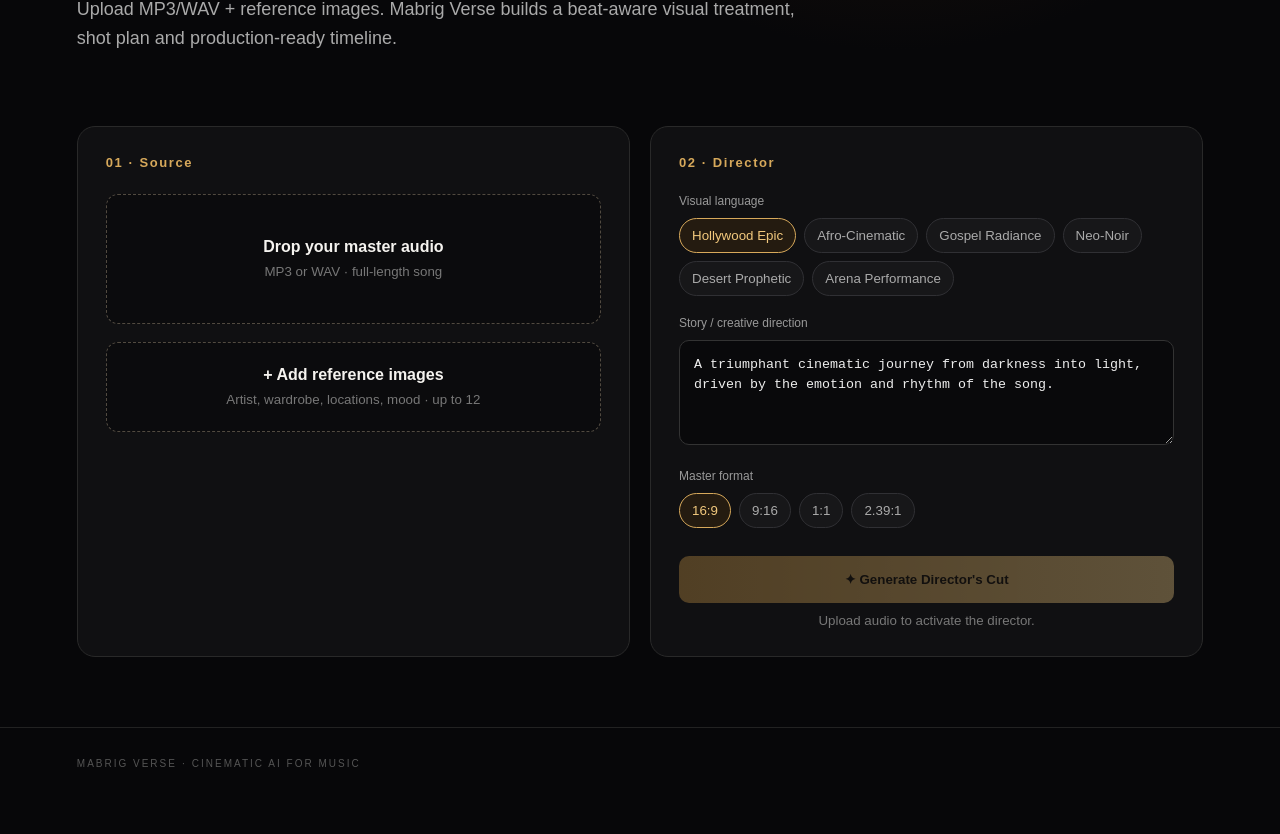
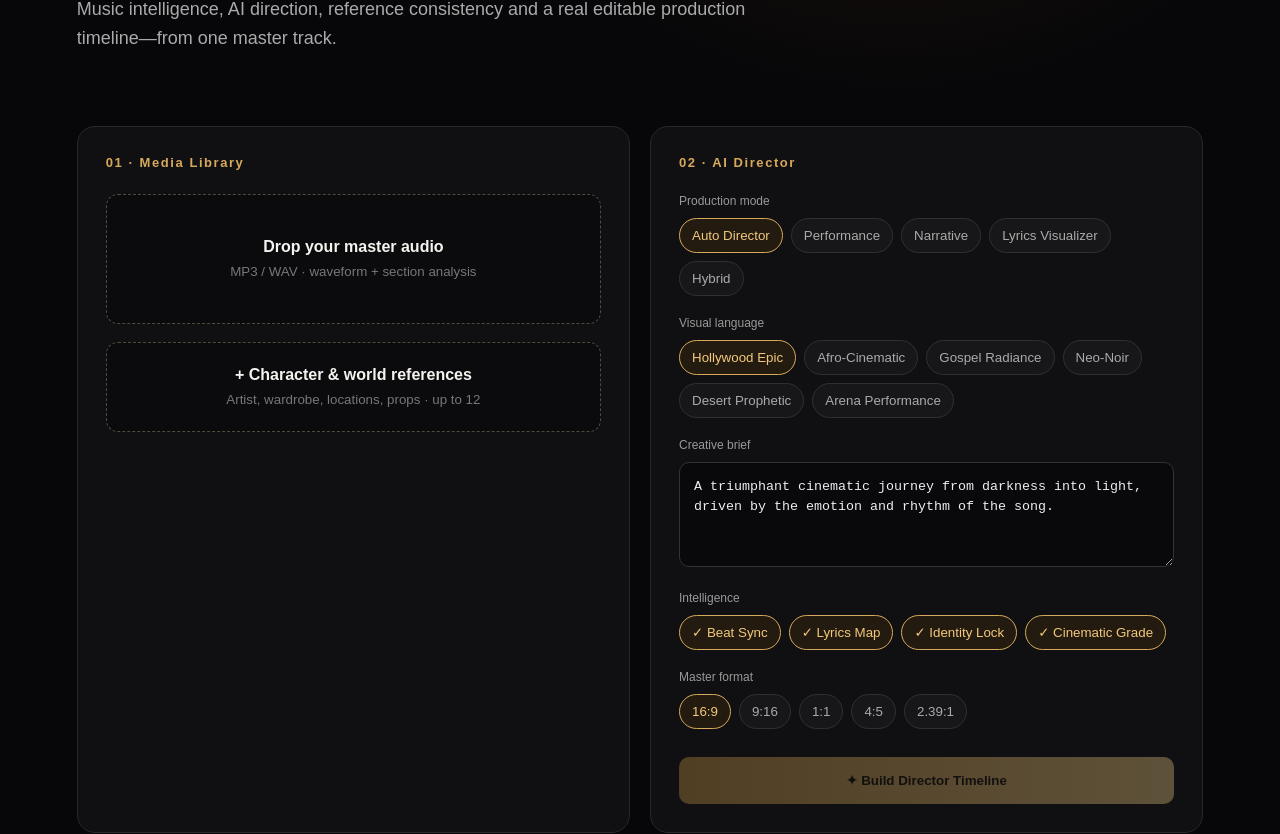
Before and after one commit to mabrig1/Mabrig-Verse, a Next.js app: page / in a window 1280 px wide. Shown: the part 398-1232 px from the top of the page. Before the commit the page ends 1197 px from the top, so only its background shows below. Built offline with nearby package versions, Linux system fonts and the light colour scheme.

Commit message:
feat: add competitive AI music video studio controls

```diff
--- a/app/page.tsx
+++ b/app/page.tsx
@@ -1,19 +1,21 @@
 'use client';
 import {useMemo,useState} from 'react';
-
 type RefImage={name:string,url:string};
 const styles=['Hollywood Epic','Afro-Cinematic','Gospel Radiance','Neo-Noir','Desert Prophetic','Arena Performance'];
+const modes=['Auto Director','Performance','Narrative','Lyrics Visualizer','Hybrid'];
 const shots=['Aerial establishing shot','35mm hero close-up','Handheld performance shot','Slow dolly push-in','Crane reveal','Backlit silhouette','Wide crowd energy','Intimate profile close-up'];
 export default function Home(){
- const [audio,setAudio]=useState<File|null>(null),[images,setImages]=useState<RefImage[]>([]),[style,setStyle]=useState(styles[0]),[ratio,setRatio]=useState('16:9'),[story,setStory]=useState('A triumphant cinematic journey from darkness into light, driven by the emotion and rhythm of the song.'),[generated,setGenerated]=useState(false);
+ const [audio,setAudio]=useState<File|null>(null),[images,setImages]=useState<RefImage[]>([]),[style,setStyle]=useState(styles[0]),[mode,setMode]=useState(modes[0]),[ratio,setRatio]=useState('16:9'),[story,setStory]=useState('A triumphant cinematic journey from darkness into light, driven by the emotion and rhythm of the song.'),[generated,setGenerated]=useState(false);
+ const [identity,setIdentity]=useState(true),[beatSync,setBeatSync]=useState(true),[lyrics,setLyrics]=useState(true),[grade,setGrade]=useState(true);
  const audioUrl=useMemo(()=>audio?URL.createObjectURL(audio):'', [audio]);
  function addImages(files:FileList|null){if(!files)return;setImages(p=>[...p,...Array.from(files).map(f=>({name:f.name,url:URL.createObjectURL(f)}))].slice(0,12))}
- return <main><nav><b>MABRIG <span>VERSE</span></b><div className="pill">AI MUSIC VIDEO STUDIO</div></nav>
- <section className="hero"><p className="eyebrow">FROM SOUND TO CINEMA</p><h1>Turn your song into a <em>cinematic world.</em></h1><p>Upload MP3/WAV + reference images. Mabrig Verse builds a beat-aware visual treatment, shot plan and production-ready timeline.</p></section>
+ const Toggle=({label,value,set}:{label:string,value:boolean,set:(v:boolean)=>void})=><button className={value?'on':''} onClick={()=>set(!value)}>{value?'✓ ':''}{label}</button>;
+ return <main><nav><b>MABRIG <span>VERSE</span></b><div className="pill">AI MUSIC VIDEO WORKSTATION</div></nav>
+ <section className="hero"><p className="eyebrow">FROM SOUND TO CINEMA</p><h1>Turn your song into a <em>cinematic world.</em></h1><p>Music intelligence, AI direction, reference consistency and a real editable production timeline—from one master track.</p></section>
  <section className="studio">
-  <div className="panel"><h2>01 · Source</h2><label className="drop"><input type="file" accept="audio/mpeg,audio/wav,.mp3,.wav" onChange={e=>setAudio(e.target.files?.[0]||null)}/><strong>{audio?audio.name:'Drop your master audio'}</strong><small>MP3 or WAV · full-length song</small></label>{audioUrl&&<audio controls src={audioUrl}/>}<label className="drop images"><input type="file" accept="image/*" multiple onChange={e=>addImages(e.target.files)}/><strong>+ Add reference images</strong><small>Artist, wardrobe, locations, mood · up to 12</small></label><div className="refs">{images.map((x,i)=><img key={i} src={x.url} alt={x.name}/>)}</div></div>
-  <div className="panel"><h2>02 · Director</h2><label>Visual language</label><div className="chips">{styles.map(x=><button className={style===x?'on':''} onClick={()=>setStyle(x)} key={x}>{x}</button>)}</div><label>Story / creative direction</label><textarea value={story} onChange={e=>setStory(e.target.value)}/><label>Master format</label><div className="chips">{['16:9','9:16','1:1','2.39:1'].map(x=><button className={ratio===x?'on':''} onClick={()=>setRatio(x)} key={x}>{x}</button>)}</div><button className="generate" disabled={!audio} onClick={()=>setGenerated(true)}>✦ Generate Director's Cut</button><small className="hint">{!audio?'Upload audio to activate the director.':'Creates a local pre-production treatment. AI render providers can be connected next.'}</small></div>
+ <div className="panel"><h2>01 · Media Library</h2><label className="drop"><input type="file" accept="audio/mpeg,audio/wav,.mp3,.wav" onChange={e=>setAudio(e.target.files?.[0]||null)}/><strong>{audio?audio.name:'Drop your master audio'}</strong><small>MP3 / WAV · waveform + section analysis</small></label>{audioUrl&&<audio controls src={audioUrl}/>}<label className="drop images"><input type="file" accept="image/*" multiple onChange={e=>addImages(e.target.files)}/><strong>+ Character & world references</strong><small>Artist, wardrobe, locations, props · up to 12</small></label><div className="refs">{images.map((x,i)=><img key={i} src={x.url} alt={x.name}/>)}</div></div>
+ <div className="panel"><h2>02 · AI Director</h2><label>Production mode</label><div className="chips">{modes.map(x=><button className={mode===x?'on':''} onClick={()=>setMode(x)} key={x}>{x}</button>)}</div><label>Visual language</label><div className="chips">{styles.map(x=><button className={style===x?'on':''} onClick={()=>setStyle(x)} key={x}>{x}</button>)}</div><label>Creative brief</label><textarea value={story} onChange={e=>setStory(e.target.value)}/><label>Intelligence</label><div className="chips"><Toggle label="Beat Sync" value={beatSync} set={setBeatSync}/><Toggle label="Lyrics Map" value={lyrics} set={setLyrics}/><Toggle label="Identity Lock" value={identity} set={setIdentity}/><Toggle label="Cinematic Grade" value={grade} set={setGrade}/></div><label>Master format</label><div className="chips">{['16:9','9:16','1:1','4:5','2.39:1'].map(x=><button className={ratio===x?'on':''} onClick={()=>setRatio(x)} key={x}>{x}</button>)}</div><button className="generate" disabled={!audio} onClick={()=>setGenerated(true)}>✦ Build Director Timeline</button></div>
  </section>
- {generated&&<section className="output"><div><p className="eyebrow">DIRECTOR'S TREATMENT</p><h2>{style} · {ratio}</h2><p>{story}</p></div><div className="timeline">{shots.map((s,i)=><article key={s}><b>{String(i+1).padStart(2,'0')}</b><div><strong>{s}</strong><p>{i%2?'Performance coverage with motivated camera movement, practical light and rhythmic edit points.':'Narrative coverage using reference-image identity, cinematic depth and music-led transitions.'}</p></div><span>{i*15}s</span></article>)}</div><div className="render"><b>Production pipeline ready</b><span>Audio analysis → scene prompts → image/video generation → continuity → beat edit → color → captions → 4K master</span></div></section>}
- <footer>MABRIG VERSE · CINEMATIC AI FOR MUSIC</footer></main>
+ {generated&&<section className="output"><div><p className="eyebrow">AI DIRECTOR · {mode.toUpperCase()}</p><h2>{style} · {ratio}</h2><p>{story}</p><div className="chips"><span className="pill">BPM / ONSETS</span><span className="pill">SONG SECTIONS</span>{lyrics&&<span className="pill">LYRIC CUES</span>}{identity&&<span className="pill">IDENTITY LOCK</span>}<span className="pill">UNDO-SAFE PLAN</span></div></div><div className="timeline">{shots.map((s,i)=><article key={s}><b>{String(i+1).padStart(2,'0')}</b><div><strong>{s}</strong><p>{i%2?'Performance coverage · waveform marker · camera keyframes · reference locked.':'Narrative coverage · semantic lyric cue · transition suggestion · continuity checked.'}</p></div><span>{i*15}s</span></article>)}</div><div className="render"><b>Editable production pipeline</b><span>Waveform → beats → lyrics → storyboard → generation → timeline → LUT/effects → captions → FFmpeg/Remotion export</span></div><div className="chips"><button>Split / Trim</button><button>Regenerate Shot</button><button>Replace Take</button><button>Add Keyframe</button><button>Auto Captions</button><button>Color / LUT</button><button>Export 1080p</button><button>Export 4K</button></div></section>}
+ <footer>MABRIG VERSE · AI-NATIVE MUSIC VIDEO WORKSTATION</footer></main>
 }
```
